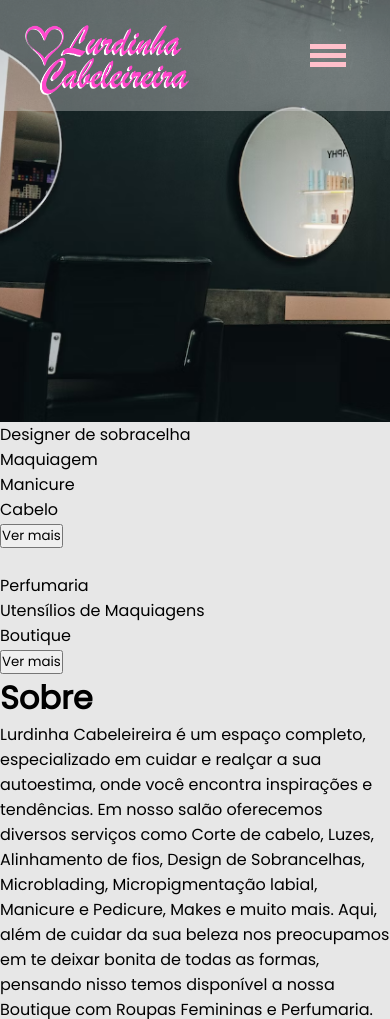
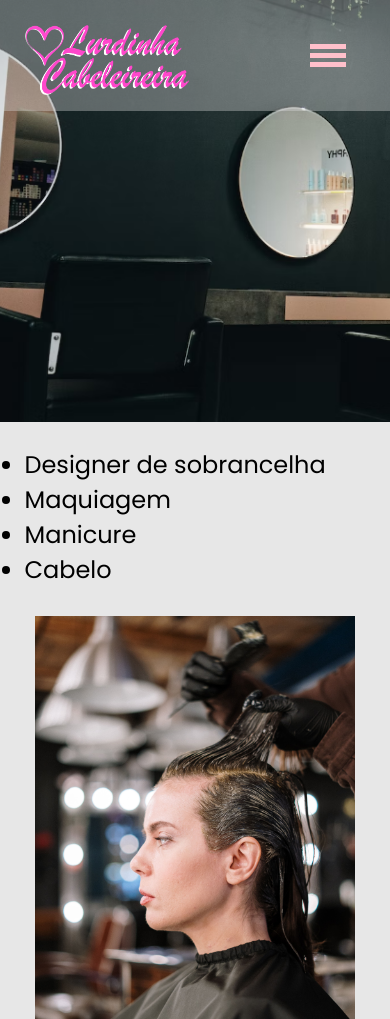
Before and after one commit to DanielVilarinho/ProjetoPCC, a PHP site: page / in a window 390 px wide; the page is wider, and only the part inside the window is pictured. Shown: the top 1019 px of that part. Run offline with PHP 8.4, Linux system fonts and the light colour scheme.

Commit message:
Imagens adicionadas e responsividade melhorada.

```diff
--- a/index.html
+++ b/index.html
@@ -14,7 +14,6 @@
         <link rel="stylesheet" href="https://stackpath.bootstrapcdn.com/font-awesome/4.7.0/css/font-awesome.min.css">
     </head>
 <body>
-
     <header>
         <nav>
             <a id="linklogo" href="./index.html">
@@ -35,35 +34,51 @@
         </nav>
     </header>
     <main>
-            <div id="espaco1">
-                <ul class="topico1">
-                    <li>Designer de sobracelha</li>
+        <div class="linha">
+            <div class="coluna">
+                <ul class="topico">
+                <li>Designer de sobrancelha</li>
                 <li>Maquiagem</li>
                 <li>Manicure</li>
                 <li>Cabelo</li>
                 </ul>
-                <input type="button" class="botao1" value="Ver mais" />
+            </div>
+            <div class="coluna">
+                <img src="assets/imagem1.jpg" alt="Forest" style="width:320px">
+            </div>
+            <div class="coluna">
+                <div class="botao1"><input type="button" class="botao" value="Ver mais" /></div>
+            </div>
         </div>
         <br>
-            <div id="espaco2">
-                <ul class="topico2">
+        <br>
+        <div class="linha">
+            <div class="coluna">
+                <div class="botao1"><input type="button" class="botao" value="Ver mais" /></div>
+            </div>
+            <div class="coluna">
+                <ul class="topico">
                 <li>Perfumaria</li>
                 <li>Utensílios de Maquiagens</li>
                 <li>Boutique</li>
                 </ul>
-                <input type="button" class="botao2" value="Ver mais" />
             </div>
-            <div id="sobre">
-                <h1 class="sobreLurdinha">Sobre</h1>
-                <p class="textoLurdinha">
-                    Lurdinha Cabeleireira é um espaço completo, especializado em cuidar e realçar a sua autoestima, onde você encontra inspirações e tendências. Em nosso salão oferecemos diversos serviços como Corte de cabelo, Luzes, Alinhamento de fios, Design de Sobrancelhas, Microblading, Micropigmentação labial, Manicure e Pedicure, Makes e muito mais. Aqui, além de cuidar da sua beleza nos preocupamos em te deixar bonita de todas as formas, pensando nisso temos disponível a nossa Boutique com Roupas Femininas e Perfumaria.
-                </p>
+            <div class="coluna">
+                <img src="assets/b72074186dfa485e7fc9d7328d64e601.jpg" alt="Forest" style="width:320px">
                 </div>
+            </div>
+        </div>
+        <div class="sobre">
+            <h1 class="tituloSobre">Sobre</h1>
+            <p class="textoSobre">Lurdinha Cabeleireira é um espaço completo, especializado em cuidar e realçar a sua autoestima, onde você encontra inspirações e tendências. Em nosso salão oferecemos diversos serviços como Corte de cabelo, Luzes, Alinhamento de fios, Design de Sobrancelhas, Microblading, Micropigmentação labial, Manicure e Pedicure, Makes e muito mais. Aqui, além de cuidar da sua beleza nos preocupamos em te deixar bonita de todas as formas, pensando nisso temos disponível a nossa Boutique com Roupas Femininas e Perfumaria.</p>
+        </div>
+        <br>
+        <br>
             <div id="mapa">
                 <iframe src="https://www.google.com/maps/embed?pb=!1m18!1m12!1m3!1d3664.970023357708!2d-47.29246097091529!3d-23.28053890860941!2m3!1f0!2f0!3f0!3m2!1i1024!2i768!4f13.1!3m3!1m2!1s0x94cf4552294759bb%3A0xa5827f0caf17399a!2sEST%C3%81DIO%20MUNICIPAL%20DR.%20NOVELLI%20J%C3%9ANIOR!5e0!3m2!1spt-BR!2sbr!4v1667775671357!5m2!1spt-BR!2sbr"
-                width="600" height="450" style="border:0;" allowfullscreen="" loading="lazy" referrerpolicy="no-referrer-when-downgrade"></iframe>
+                width="600" height="450" frameborder="0" style="border:0" allowfullscreen></iframe>
             </div>
-        </br>
+        <br>
     </main>
     <footer>
         <div class="rodape-container">
@@ -83,7 +98,6 @@
                         <li>Santo Antonio do descoberto - GO</li>
                     </ul>
                 </div>
-
                 <div class="rodcoluna">
                     <h3>Contato</h3>
                     <ul>
@@ -92,11 +106,9 @@
                             <i class="fa fa-whatsapp" aria-hidden="true"></i>
                         <li>@lurdinhacabeleira2</li>
                     </ul>
-
         </div>
         <div class="rodtext">© 2022. Lurdinha Cabeleireira | Todos os direitos reservados. Site desenvolvido por alunos de graduação em Ciência da Computação</div>
     </footer>
     <script src="./mobile.js"> </script>
 </body>
-
 </html>
--- a/style.css
+++ b/style.css
@@ -138,11 +138,6 @@ main{
     transform: rotate(45deg) translate(-5px, -7px);
   }
 
-  #mapa{
-    display: flex;
-    justify-content: center;
-  }
-
 footer{
   background-color: #383E56;
   padding: 80px 0;
@@ -212,3 +207,83 @@ footer{
   text-align: center;
   margin-bottom: -50px;
 }
+
+.coluna {
+  float: left;
+  width: 33.33%;
+  padding: 5px;
+  text-align: center;
+}
+
+.linha::after {
+  content: "";
+  clear: both;
+  display: table;
+}
+
+@media screen and (max-width: 999px) {
+  .coluna {
+    width: 100%;
+  }
+  .topico {
+    text-align: center;
+    justify-content: center;
+  }
+}
+
+.topico{
+  margin: 5vw;
+  text-align: left;
+  justify-content: center;
+  font-size: 24px;
+}
+
+.botao{
+  align-content: center;
+  float: center;
+  background: #F875AA;
+  color: white;
+  border-radius: 8px;
+  width: 232px;
+  height: 44px;
+  font-size: 24px;
+}
+
+@media screen and (max-width: 999px) {
+  .sobre {
+    width: 100%;
+  }
+}
+
+.sobre{
+  width: 50vw;
+  align-content: flex-start;
+  text-align: center;
+	padding: 5vw;
+	background-color: #d9d9d9;
+	border-radius: 3px;
+	margin: 5px;
+	font-size: 15px;
+}
+
+#mapa{
+  display: flex;
+  justify-content: center;
+}
+
+@media screen and (max-width: 999px){
+  #mapa{
+    overflow: hidden;
+    padding-bottom: 40%;
+    position: relative;
+    height: 0;
+    margin: 5vw;
+  }
+  #mapa iframe{
+    left:0;
+    top: 0;
+    height: 100%;
+    width: 100%;
+    position: absolute;
+  }
+}
```
Also changed, not shown: assets/b72074186dfa485e7fc9d7328d64e601.jpg (added). Lines whose indentation alone changed are shown as unchanged.
